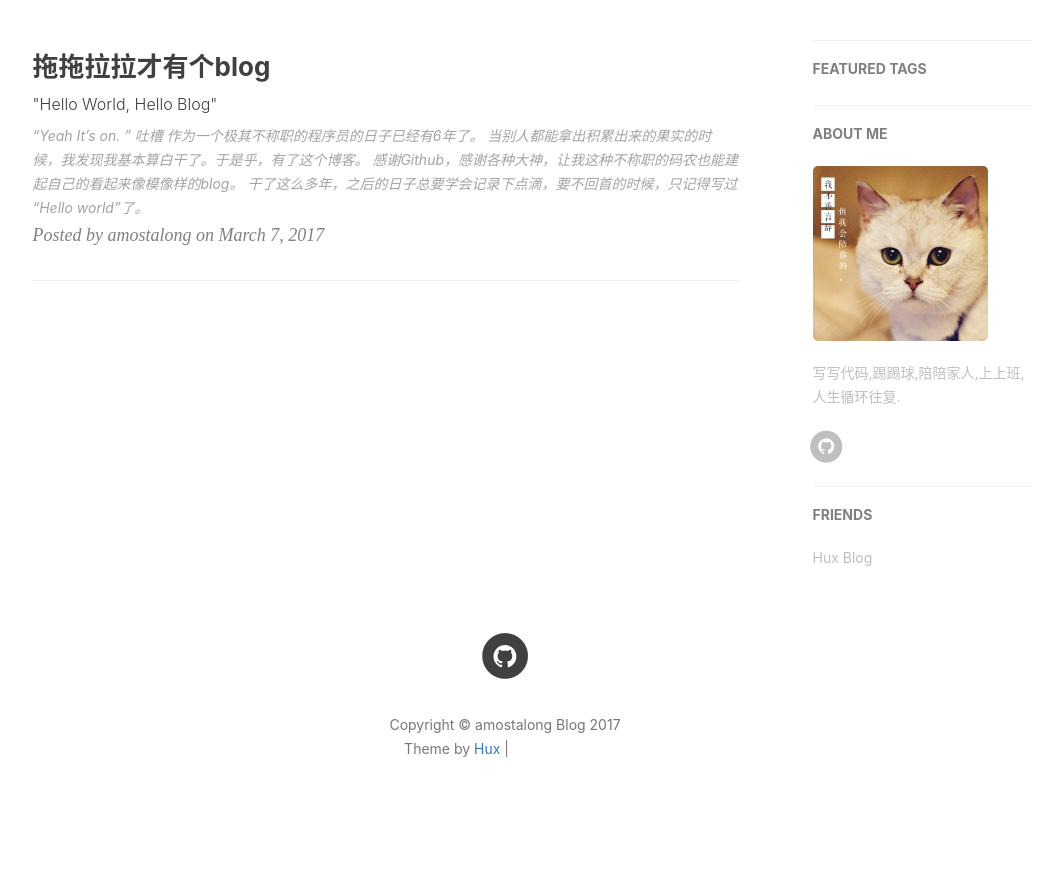
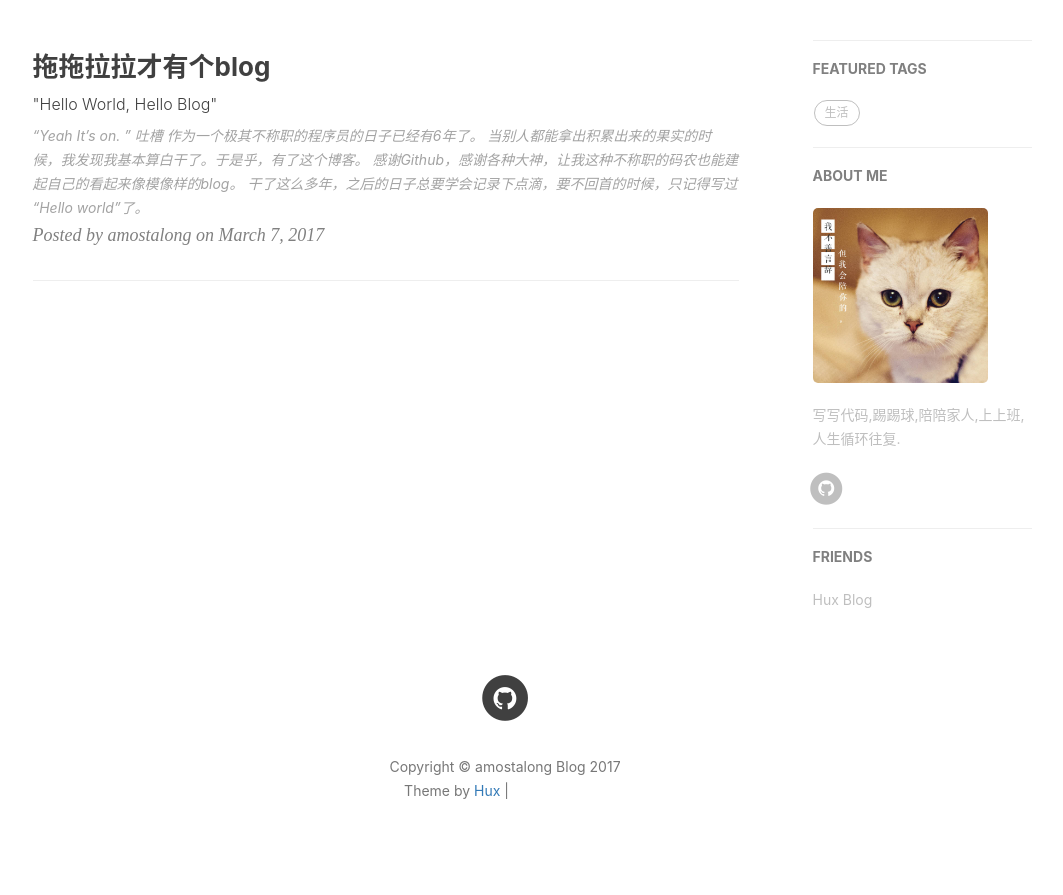
Before and after one commit to amostalong/amostalong.github.io, a Jekyll site: the page built from index.html, in a window 1280 px wide. Shown: the part 418-1313 px from the top of the page, without its empty margins (135-1198 px from the left). Built offline with Jekyll 4.4.1, drawn with Linux system fonts in a browser that asks for light colours; nearby versions of some CDN libraries; the list of posts is cut into pages by our own code; comment, search, counter and statistics services are not loaded; before the commit the page ends 1271 px from its top, so only the background shows below that; grey boxes are pictures that could not be loaded.

Commit message:
tag -> 0

```diff
--- a/_config.yml
+++ b/_config.yml
@@ -75,7 +75,7 @@
 
 # Featured Tags
 featured-tags: true                      # whether or not using Feature-Tags
-featured-condition-size: 1              # A tag will be featured if the size of it is more than this condition value
+featured-condition-size: 0              # A tag will be featured if the size of it is more than this condition value
 
 
 
```
